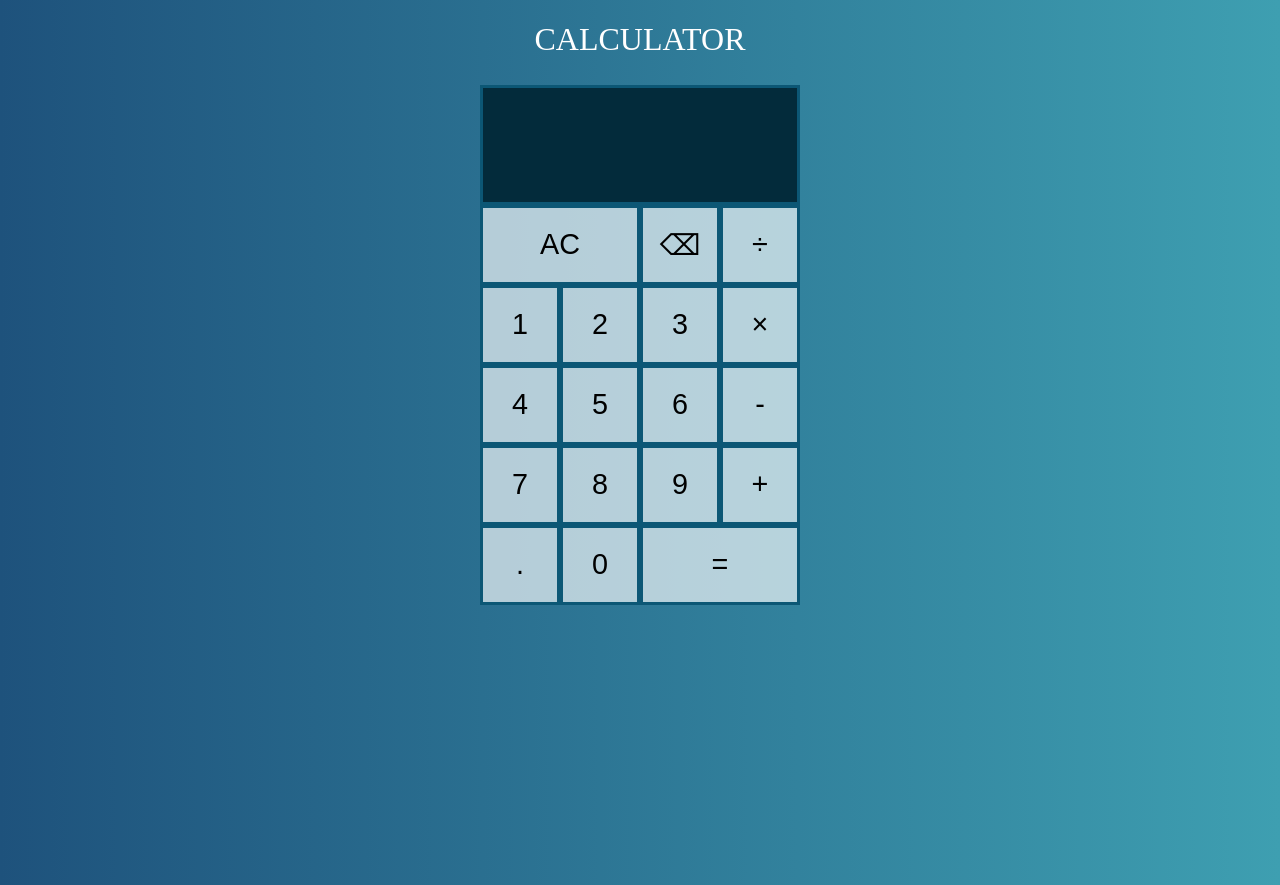
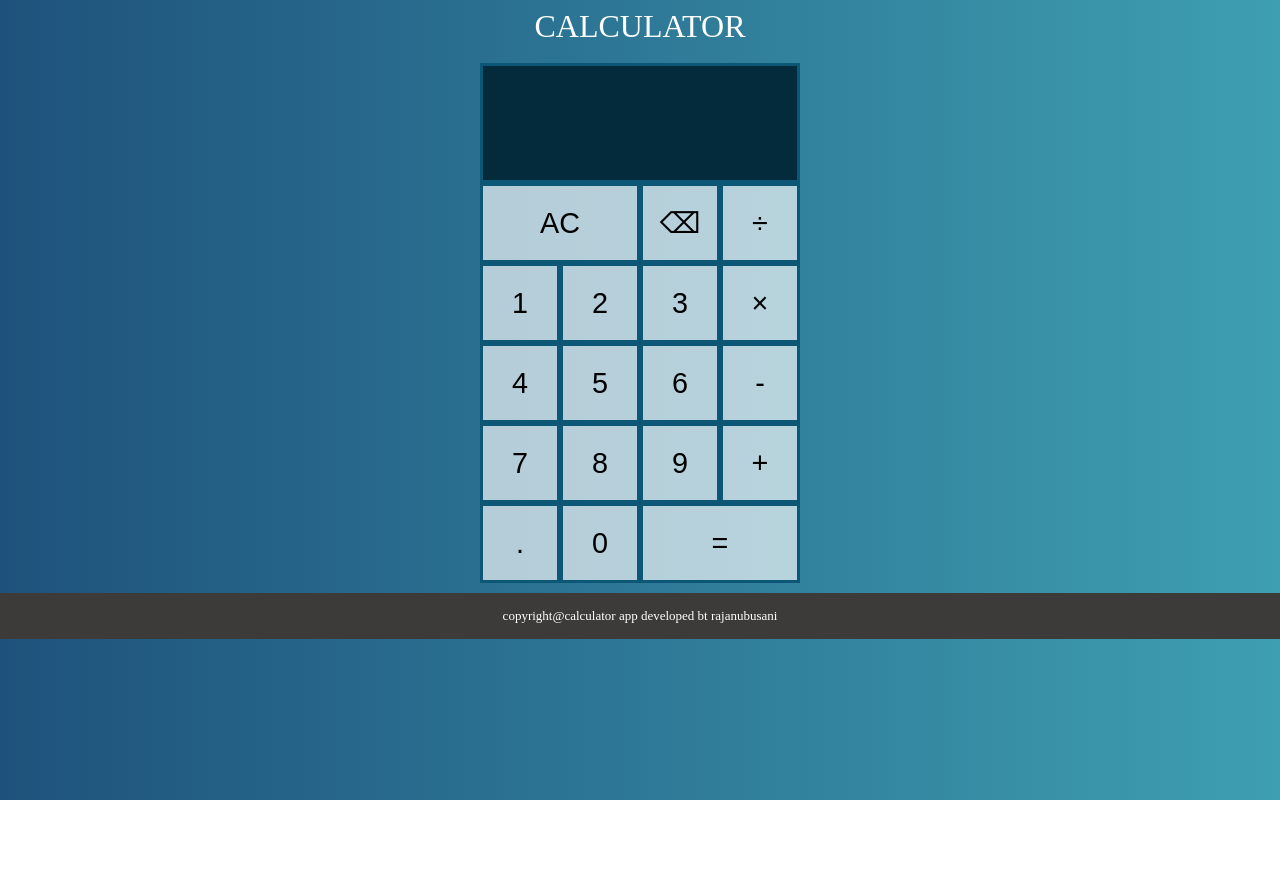
Before and after one commit to rajanibusani/calculator, a plain HTML site: page index.html in a window 1280 px wide. After the commit the page ends 800 px from the top, so only its background shows below. Drawn offline with Linux system fonts and the light colour scheme.

Commit message:
added footer

```diff
--- a/calc.css
+++ b/calc.css
@@ -8,19 +8,21 @@ body{
     background-image: linear-gradient(to right, rgb(30, 82, 124), rgb(62, 159, 177));
 }
 .title{
+    border: none;
+    margin: 8px auto;
     color: white;
     text-align: center;
-    padding-bottom: 5px;
+    padding-bottom: 10px;
 }
 .calc-grid{
-    height : 100vh;
+
     display: grid;
     grid-template-columns : repeat(4, 80px);
     grid-template-rows: minmax(120px, auto) repeat(5, 80px);
     outline: none;
     justify-content: center;
     align-content: start;
-   padding-bottom: 20px;
+   padding-bottom: 10px;
 }
 .calc-grid button{
   cursor : pointer;
@@ -56,3 +58,10 @@ body{
     font-size: 1.8rem;
    max-width : 310px;
 }
+footer{
+    padding: 2px;
+    background-color: rgb(61, 58, 58);
+    text-align: center;
+    font-size: 13px;
+    color: white;
+}
--- a/index.html
+++ b/index.html
@@ -33,7 +33,11 @@
         <button class = "calc-operation">+</button>
         <button class = "calc-numbers"> .</button>
         <button class = "calc-numbers"> 0</button>
-        <button class= "big-buttons calc-equals">=</button>    </div>
+        <button class= "big-buttons calc-equals">=</button>
+    </div>
+<footer>
+    <p>copyright@calculator app developed bt rajanubusani</p>
+</footer>
+</body>
 
-</body>
 </html>
```
